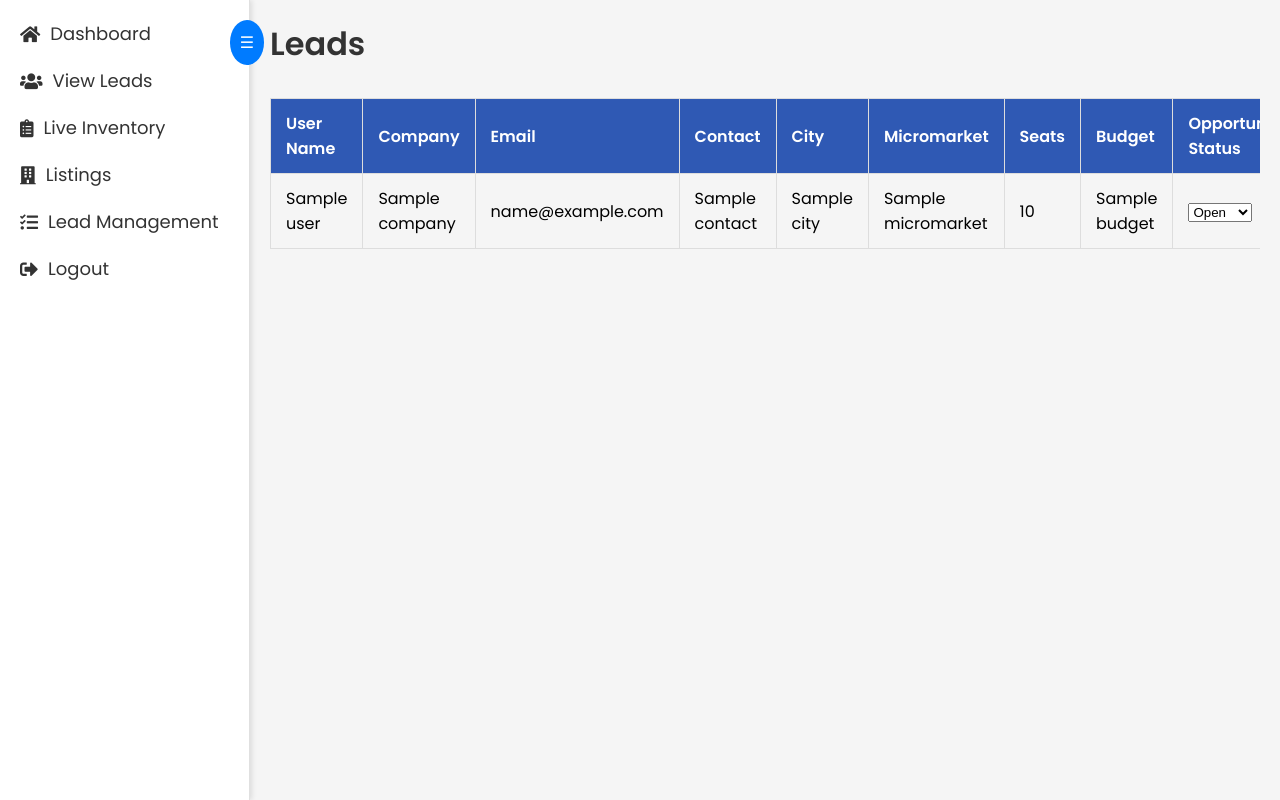
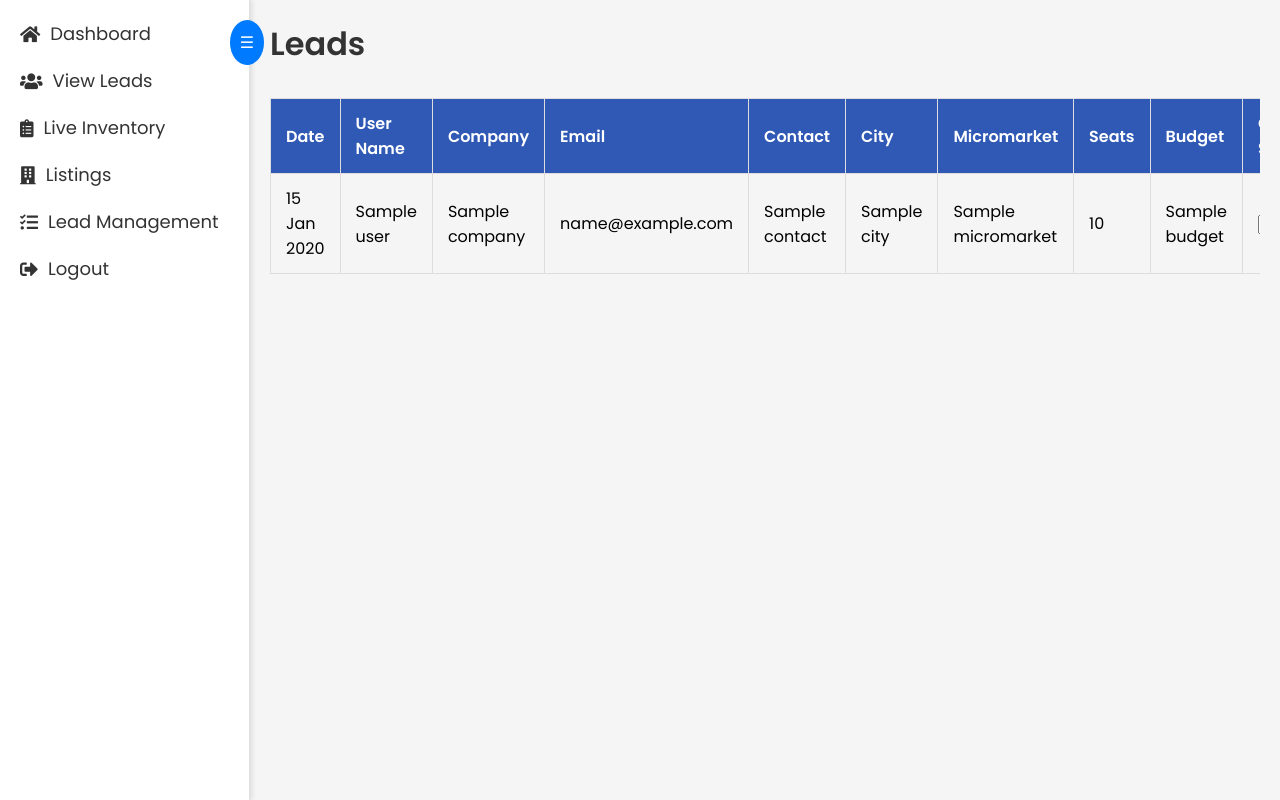
Before and after one commit to propques33/FindUrSpace, a Flask app: page /admin/leads in a window 1280 px wide. Run offline with Flask 3, Linux system fonts and the light colour scheme; the visitor is signed in with stand-in values (Sample User, id 1); a database or web service that is not in the repository returns one stand-in record (values such as "Sample title").

Commit message:
date added

```diff
--- a/admin/admin.py
+++ b/admin/admin.py
@@ -149,6 +149,7 @@ def view_leads():
             # Retrieve 'city' and 'micromarket' instead of 'location' and 'area'
             city = property_data.get('city', 'N/A')
             micromarket = property_data.get('micromarket', 'N/A')
+            date = property_data.get('date','N/A')
 
             # Collect unique cities and micromarkets for dropdown options (optional)
             if city != 'N/A':
@@ -165,6 +166,7 @@ def view_leads():
                 'user_contact': user.get('contact', 'N/A'),
                 'city': city,  # Updated field
                 'micromarket': micromarket,  # Added field
+                'date': date,
                 'property_seats': property_data.get('seats', 'N/A'),
                 'property_budget': property_data.get('budget', 'N/A'),
                 'opportunity_status': lead_status.get('opportunity_status', 'open'),
@@ -765,7 +767,7 @@ def fetch_inventory():
     fillurdetails_collection = db['fillurdetails']
 
     # Fetch coworking space data without pagination
-    coworking_list = list(fillurdetails_collection.find({}, {'_id': 0, 'layout_images': 0, 'interactive_layout': 0, 'date': 0}).sort('date',-1))
+    coworking_list = list(fillurdetails_collection.find({}, {'_id': 0, 'layout_images': 0, 'interactive_layout': 0}).sort('date',-1))
 
     # Return the data as JSON
     return jsonify({
--- a/admin/templates/view_leads.html
+++ b/admin/templates/view_leads.html
@@ -35,6 +35,7 @@
 
         .leads-table th {
             background-color: #2f59b4;
+            color: white;
         }
 
         .action-button {
@@ -120,6 +121,7 @@
             <table class="leads-table">
                 <thead>
                     <tr>
+                        <th>Date</th>
                         <th>User Name</th>
                         <th>Company</th>
                         <th>Email</th>
@@ -130,13 +132,14 @@
                         <th>Budget</th>
                         <th>Opportunity Status</th>
                         <th>Opportunity Stage</th>
-                        <!-- Removed "Notes by Bot" column -->
                         <th>Actions</th>
                     </tr>
                 </thead>
                 <tbody>
                 {% for lead in leads %}
                 <tr>
+                    <!-- Format the date using Jinja2 to display only the date in the format DD Mon YYYY -->
+                    <td>{{ lead.date.strftime('%d %b %Y') }}</td>
                     <td>{{ lead.user_name }}</td>
                     <td>{{ lead.user_company }}</td>
                     <td>{{ lead.user_email }}</td>
@@ -163,7 +166,6 @@
                             <option value="unqualified" {% if lead.opportunity_stage == 'unqualified' %}selected{% endif %}>Unqualified</option>
                         </select>
                     </td>
-                    <!-- Removed "Notes by Bot" textarea -->
                     <td>
                         <button class="action-button delete-btn" onclick="deleteLead('{{ lead.lead_id }}', '{{ lead.property_id }}')">Delete</button>
                     </td>
```
Also changed, not shown: admin/templates/live_inventory.html (+10 -0 lines).
